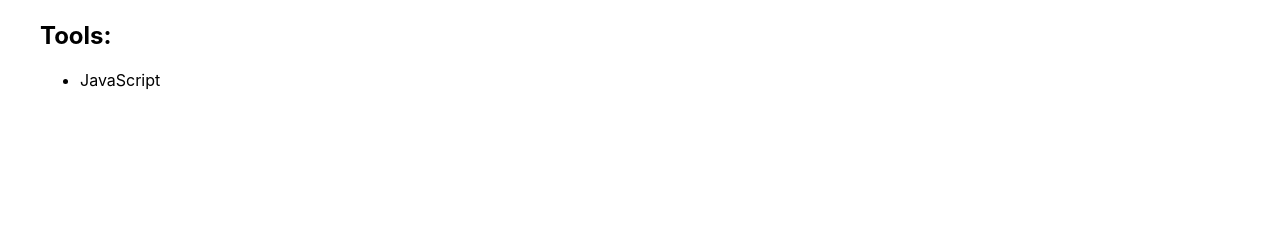
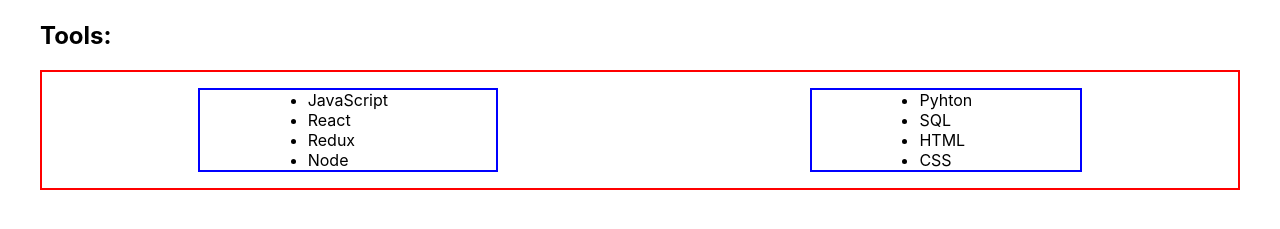
Before and after one commit to Hector-bit/Portfolio-HM, a React (Create React App) app: page / in a window 1280 px wide. Shown: the part 495-724 px from the top of the page. Built offline with nearby package versions, Linux system fonts and the light colour scheme.

Commit message:
tools section

```diff
--- a/src/App.css
+++ b/src/App.css
@@ -12,6 +12,18 @@
 .link {
   padding: 0 0%;
   color: white;
+}
+
+.tools {
+  display: flex;
+  flex-direction: row;
+  justify-content: space-around;
+  border: 2px solid red;
+}
+
+.tool {
+  border: 2px solid blue;
+  padding: 0 9%;
 }
 
 @media (max-width: 600px) {
--- a/src/App.js
+++ b/src/App.js
@@ -49,9 +49,18 @@ function App() {
           <MacroCard/>
         </div>
         <h2>Tools:</h2>
-        <div>
-          <ul>
+        <div className='tools'>
+          <ul className='tool'>
             <li>JavaScript</li>
+            <li>React</li>
+            <li>Redux</li>
+            <li>Node</li>
+          </ul>
+          <ul className='tool'>
+            <li>Pyhton</li>
+            <li>SQL</li>
+            <li>HTML</li>
+            <li>CSS</li>
           </ul>
         </div>
       </section>
```
